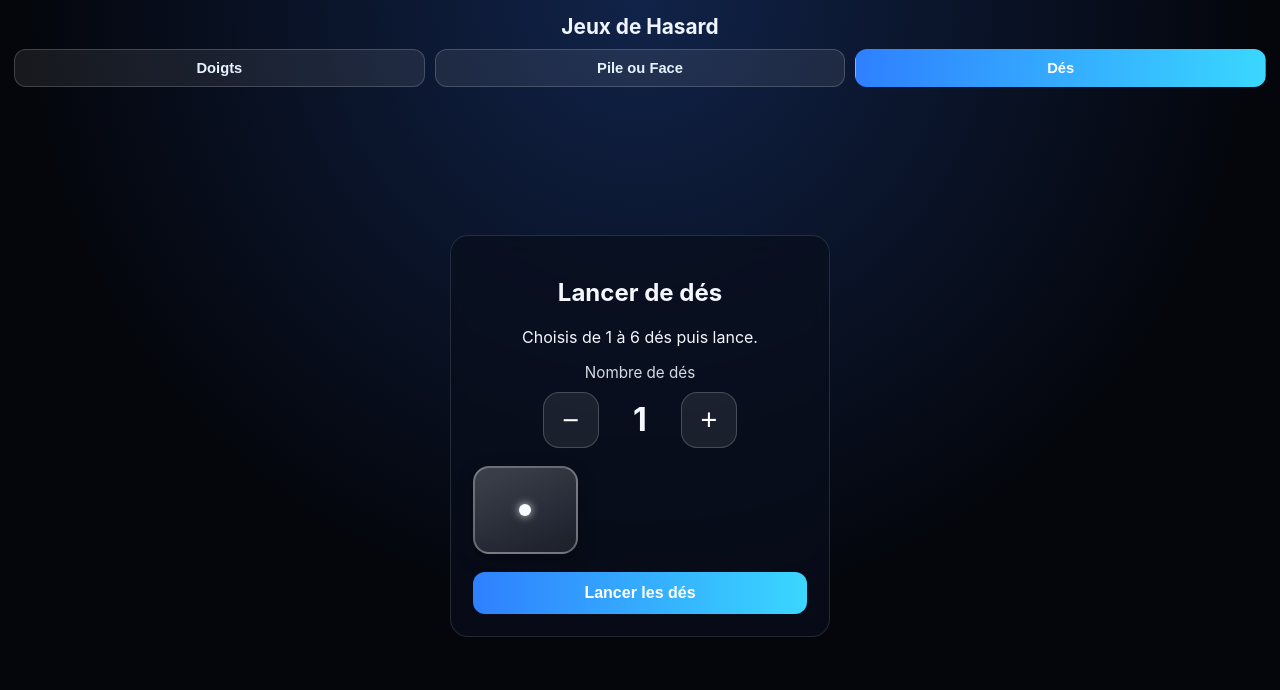
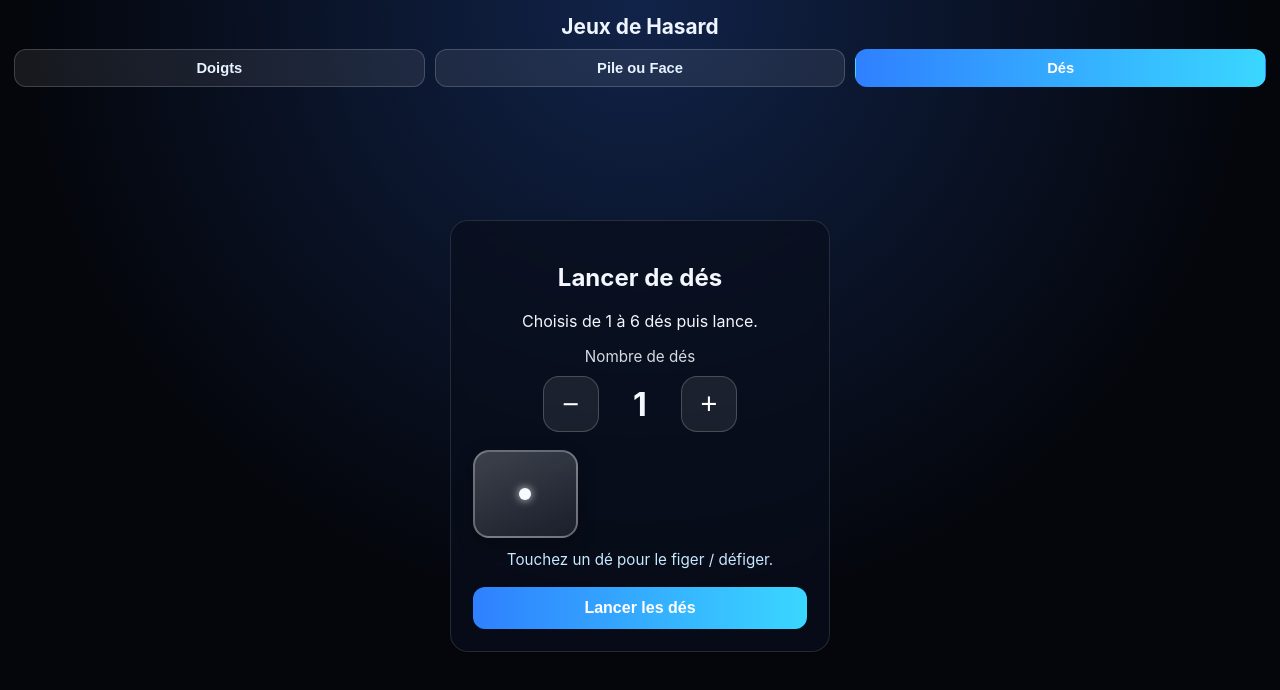
Before and after one commit to gabrielvrnnn/Jeux-interactif, a React (Vite) app: page / in a window 1280 px wide. Both pictures are taken after a click on the button "Dés". Shown: the top 690 px of the page. Built offline with nearby package versions, Linux system fonts and the light colour scheme.

Commit message:
Add dice lock feature to keep selected dice between rolls

```diff
--- a/src/App.jsx
+++ b/src/App.jsx
@@ -31,6 +31,10 @@ const shuffle = (array) => {
 
 const rollDiceSet = (count) => Array.from({ length: count }, () => Math.floor(Math.random() * 6) + 1);
 
+const rollUnlockedDice = (currentValues, currentLocked) => currentValues.map((value, index) => (
+  currentLocked[index] ? value : Math.floor(Math.random() * 6) + 1
+));
+
 
 const PIP_MAP = {
   1: [4],
@@ -57,6 +61,7 @@ export default function App() {
 
   const [diceCount, setDiceCount] = useState(1);
   const [diceValues, setDiceValues] = useState([1]);
+  const [lockedDice, setLockedDice] = useState([false]);
   const [isRollingDice, setIsRollingDice] = useState(false);
 
   const activeTouchesRef = useRef([]);
@@ -92,6 +97,7 @@ export default function App() {
     clearTimeout(diceRollTimerRef.current);
     setIsRollingDice(false);
     setDiceValues(rollDiceSet(diceCount));
+    setLockedDice(Array.from({ length: diceCount }, () => false));
   };
 
   useEffect(
@@ -105,6 +111,7 @@ export default function App() {
 
   useEffect(() => {
     setDiceValues(rollDiceSet(diceCount));
+    setLockedDice(Array.from({ length: diceCount }, () => false));
   }, [diceCount]);
 
   useEffect(() => {
@@ -227,11 +234,23 @@ export default function App() {
       return;
     }
 
+    if (lockedDice.every(Boolean)) {
+      return;
+    }
+
     setIsRollingDice(true);
     diceRollTimerRef.current = setTimeout(() => {
-      setDiceValues(rollDiceSet(diceCount));
+      setDiceValues((prev) => rollUnlockedDice(prev, lockedDice));
       setIsRollingDice(false);
     }, DICE_ROLL_MS);
+  };
+
+  const toggleDieLock = (index) => {
+    if (isRollingDice) {
+      return;
+    }
+
+    setLockedDice((prev) => prev.map((isLocked, idx) => (idx === index ? !isLocked : isLocked)));
   };
 
   return (
@@ -335,7 +354,12 @@ export default function App() {
 
             <div className="dice-grid">
               {diceValues.map((value, index) => (
-                <div key={`${value}-${index}`} className={`die ${isRollingDice ? 'rolling' : ''}`}>
+                <button
+                  type="button"
+                  key={`${value}-${index}`}
+                  className={`die ${isRollingDice ? 'rolling' : ''} ${lockedDice[index] ? 'locked' : ''}`}
+                  onClick={() => toggleDieLock(index)}
+                >
                   <div className="die-face">
                     {Array.from({ length: 9 }).map((_, cellIndex) => (
                       <span
@@ -344,9 +368,11 @@ export default function App() {
                       />
                     ))}
                   </div>
-                </div>
+                </button>
               ))}
             </div>
+
+            <p className="dice-help">Touchez un dé pour le figer / défiger.</p>
 
             <button type="button" className="start-btn" onClick={launchDiceRoll}>
               {isRollingDice ? 'Lancement...' : 'Lancer les dés'}
--- a/src/styles.css
+++ b/src/styles.css
@@ -90,6 +90,12 @@ body {
   display: grid;
   place-items: center;
   box-shadow: 0 6px 18px rgba(0, 0, 0, 0.28);
+  padding: 0;
+}
+
+.die.locked {
+  border-color: #3ad7ff;
+  box-shadow: 0 0 0 2px rgba(58, 215, 255, 0.35), 0 8px 24px rgba(20, 94, 151, 0.45);
 }
 
 .die-face {
@@ -275,6 +281,13 @@ body {
   color: #9ce9ff;
 }
 
+.dice-help {
+  margin-top: 12px;
+  margin-bottom: 0;
+  font-size: 0.95rem;
+  color: #c7e9ff;
+}
+
 @keyframes pulse {
   0% {
     scale: 1;
```
